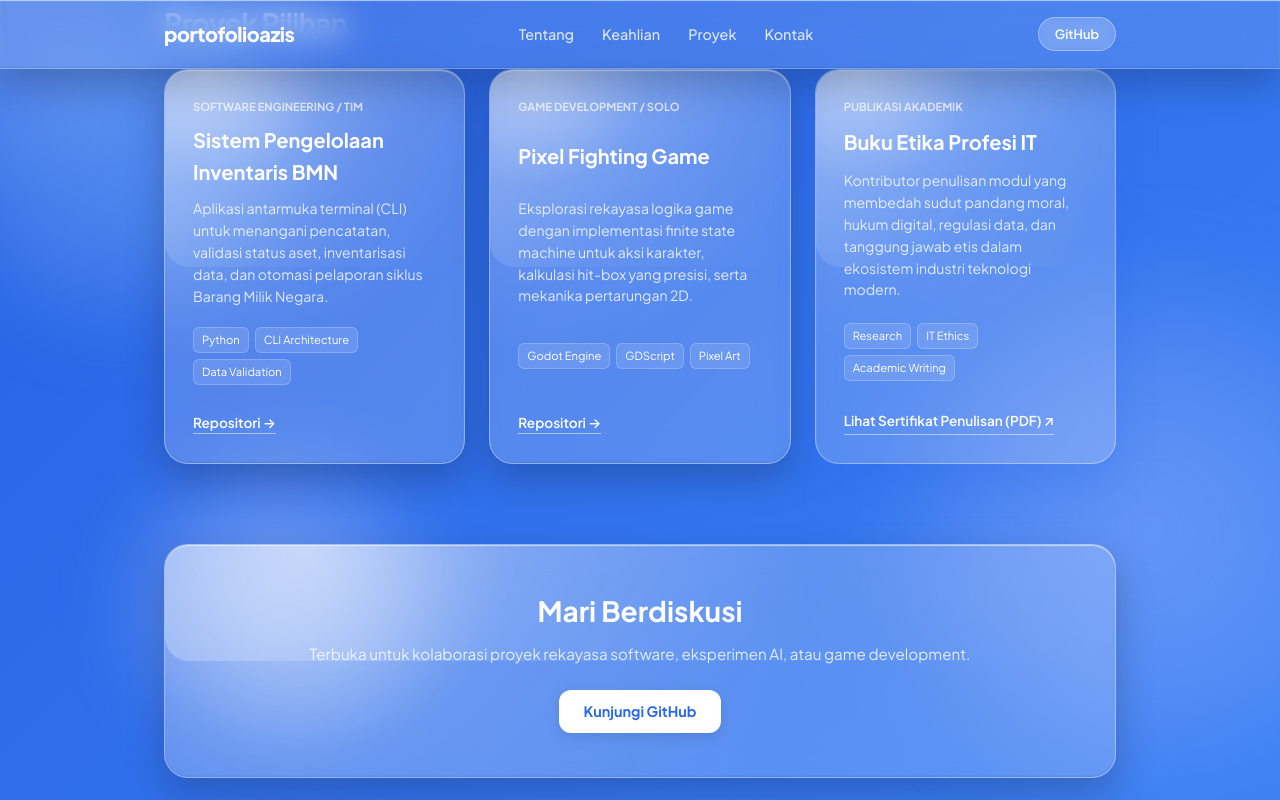
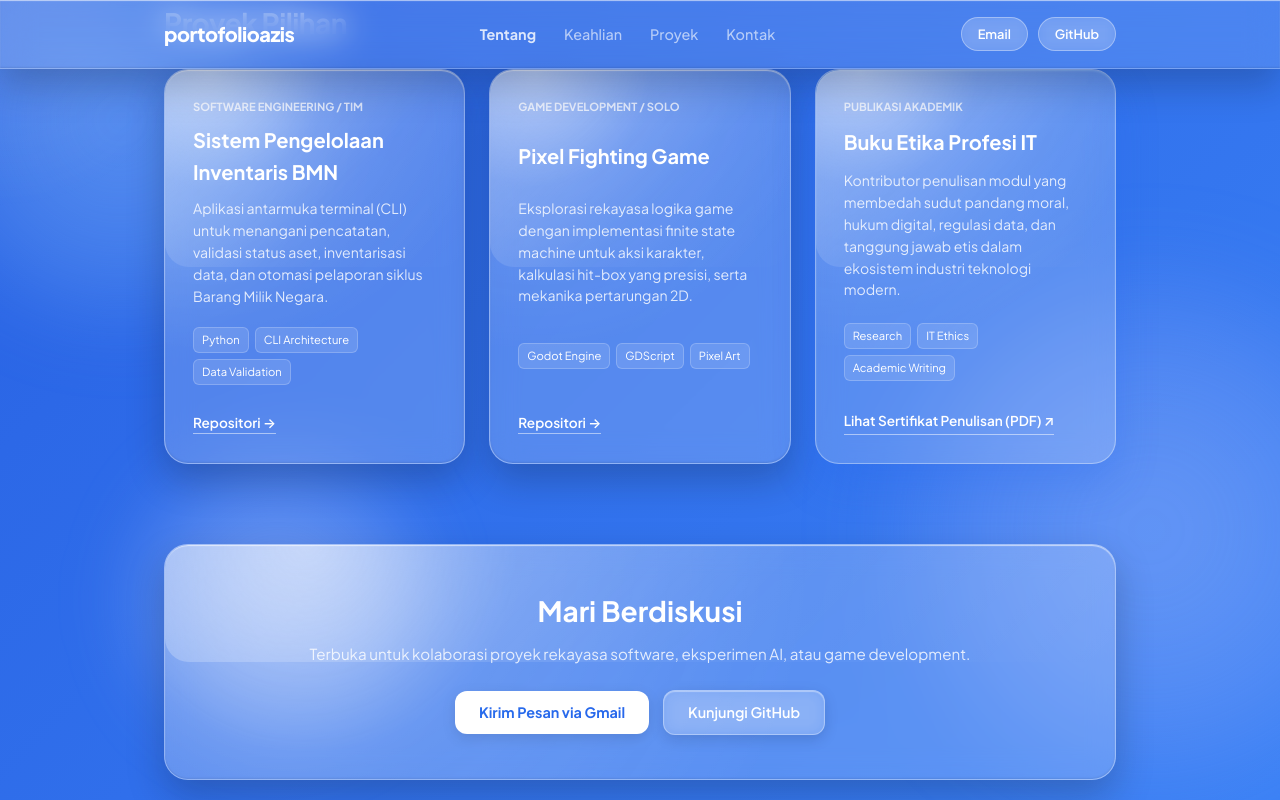
Before and after one commit to AzisKarlsefniAccountForTI/portofolio, a plain HTML site: page index.html in a window 1280 px wide. Both pictures are taken after a click on the link "Lihat Karya". Shown: the part 1284-2084 px from the top of the page. Drawn offline with Linux system fonts and the light colour scheme.

Commit message:
feat: tambahkan animasi interaktif dan integrasi email

```diff
--- a/assets/css/style.css
+++ b/assets/css/style.css
@@ -400,7 +400,6 @@ body {
 }
 
 .project-card:hover {
-  transform: translateY(-4px);
   background: rgba(255, 255, 255, 0.23);
 }
 
@@ -497,4 +496,10 @@ body {
   .hero-section h1 { font-size: 2rem; }
   .main-container { gap: 48px; }
   .cursor-glow { display: none; }
+
+  /* tombol email & github dibuat lebih ramping di layar HP */
+  .btn-github-nav {
+    padding: 6px 10px;
+    font-size: 0.75rem;
+  }
 }
--- a/assets/js/main.js
+++ b/assets/js/main.js
@@ -0,0 +1,91 @@
+document.addEventListener("DOMContentLoaded", () => {
+  // 1. spotlight kursor mengikuti mouse
+  const glow = document.getElementById("cursorGlow");
+  if (glow) {
+    window.addEventListener("pointermove", (e) => {
+      glow.animate(
+        {
+          left: `${e.clientX}px`,
+          top: `${e.clientY}px`,
+        },
+        { duration: 400, fill: "forwards" }
+      );
+    });
+  }
+
+  // 2. animasi progress bar saat di-scroll
+  const progressBars = document.querySelectorAll(".progress-fill");
+  if (progressBars.length > 0) {
+    // simpan target lebar asli lalu set awal ke 0
+    progressBars.forEach((bar) => {
+      const targetWidth = bar.style.width || "0%";
+      bar.dataset.targetWidth = targetWidth;
+      bar.style.width = "0%";
+      bar.style.transition = "width 1.2s cubic-bezier(0.22, 1, 0.36, 1)";
+    });
+
+    const skillSection = document.getElementById("skills");
+    if (skillSection) {
+      const observer = new IntersectionObserver(
+        (entries, obs) => {
+          entries.forEach((entry) => {
+            if (entry.isIntersecting) {
+              progressBars.forEach((bar) => {
+                bar.style.width = bar.dataset.targetWidth;
+              });
+              obs.unobserve(entry.target); // animasi jalan sekali saja
+            }
+          });
+        },
+        { threshold: 0.25 }
+      );
+      observer.observe(skillSection);
+    }
+  }
+
+  // 3. efek 3d tilt ringan pada kartu kaca
+  const cards = document.querySelectorAll(".interactive-card");
+  cards.forEach((card) => {
+    card.addEventListener("mousemove", (e) => {
+      const rect = card.getBoundingClientRect();
+      const x = e.clientX - rect.left;
+      const y = e.clientY - rect.top;
+
+      const centerX = rect.width / 2;
+      const centerY = rect.height / 2;
+
+      const rotateX = ((y - centerY) / centerY) * -4;
+      const rotateY = ((x - centerX) / centerX) * 4;
+
+      card.style.transform = `perspective(1000px) rotateX(${rotateX}deg) rotateY(${rotateY}deg) translateY(-4px)`;
+    });
+
+    card.addEventListener("mouseleave", () => {
+      card.style.transform = "perspective(1000px) rotateX(0deg) rotateY(0deg) translateY(0)";
+      card.style.transition = "transform 0.4s ease";
+    });
+
+    card.addEventListener("mouseenter", () => {
+      card.style.transition = "transform 0.1s ease-out";
+    });
+  });
+
+  // 4. scrollspy tautan navigasi
+  const sections = document.querySelectorAll("section[id]");
+  const navLinks = document.querySelectorAll(".nav-links a");
+
+  window.addEventListener("scroll", () => {
+    let current = "";
+    sections.forEach((section) => {
+      const sectionTop = section.offsetTop - 120;
+      if (window.scrollY >= sectionTop) {
+        current = section.getAttribute("id");
+      }
+    });
+
+    navLinks.forEach((link) => {
+      link.style.opacity = link.getAttribute("href") === `#${current}` ? "1" : "0.75";
+      link.style.fontWeight = link.getAttribute("href") === `#${current}` ? "700" : "500";
+    });
+  });
+});
--- a/index.html
+++ b/index.html
@@ -36,7 +36,10 @@
         <li><a href="#projects">Proyek</a></li>
         <li><a href="#contact">Kontak</a></li>
       </ul>
-      <a href="https://github.com/AzisKarlsefniAccountForTI" target="_blank" rel="noopener noreferrer" class="btn-github-nav">GitHub</a>
+      <div style="display: flex; gap: 10px; align-items: center;">
+        <a href="https://mail.google.com/mail/?view=cm&fs=1&to=azizkhoirul4816@gmail.com" target="_blank" rel="noopener noreferrer" class="btn-github-nav">Email</a>
+        <a href="https://github.com/AzisKarlsefniAccountForTI" target="_blank" rel="noopener noreferrer" class="btn-github-nav">GitHub</a>
+      </div>
     </nav>
   </header>
 
@@ -273,13 +276,14 @@
       </div>
     </section>
 
-    <!-- 4. contact -->
+<!-- 4. contact -->
     <section id="contact" class="section-container">
       <div class="glass-panel contact-box interactive-card">
         <h2>Mari Berdiskusi</h2>
         <p>Terbuka untuk kolaborasi proyek rekayasa software, eksperimen AI, atau game development.</p>
-        <div class="contact-links">
-          <a href="https://github.com/AzisKarlsefniAccountForTI" target="_blank" rel="noopener noreferrer" class="btn-primary">Kunjungi GitHub</a>
+        <div class="contact-links" style="display: flex; gap: 14px; justify-content: center; flex-wrap: wrap; align-items: center;">
+          <a href="https://mail.google.com/mail/?view=cm&fs=1&to=azizkhoirul4816@gmail.com" target="_blank" rel="noopener noreferrer" class="btn-primary">Kirim Pesan via Gmail</a>
+          <a href="https://github.com/AzisKarlsefniAccountForTI" target="_blank" rel="noopener noreferrer" class="btn-glass">Kunjungi GitHub</a>
         </div>
       </div>
     </section>
```
